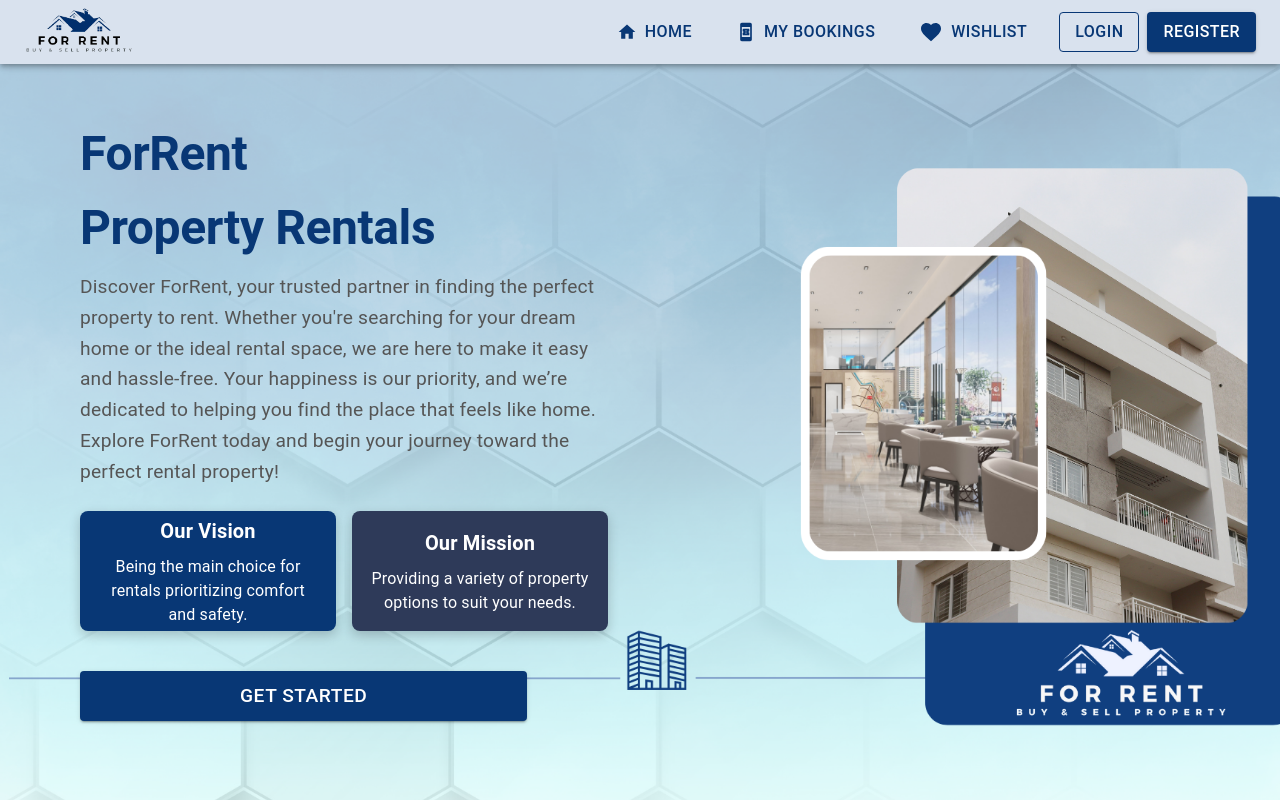
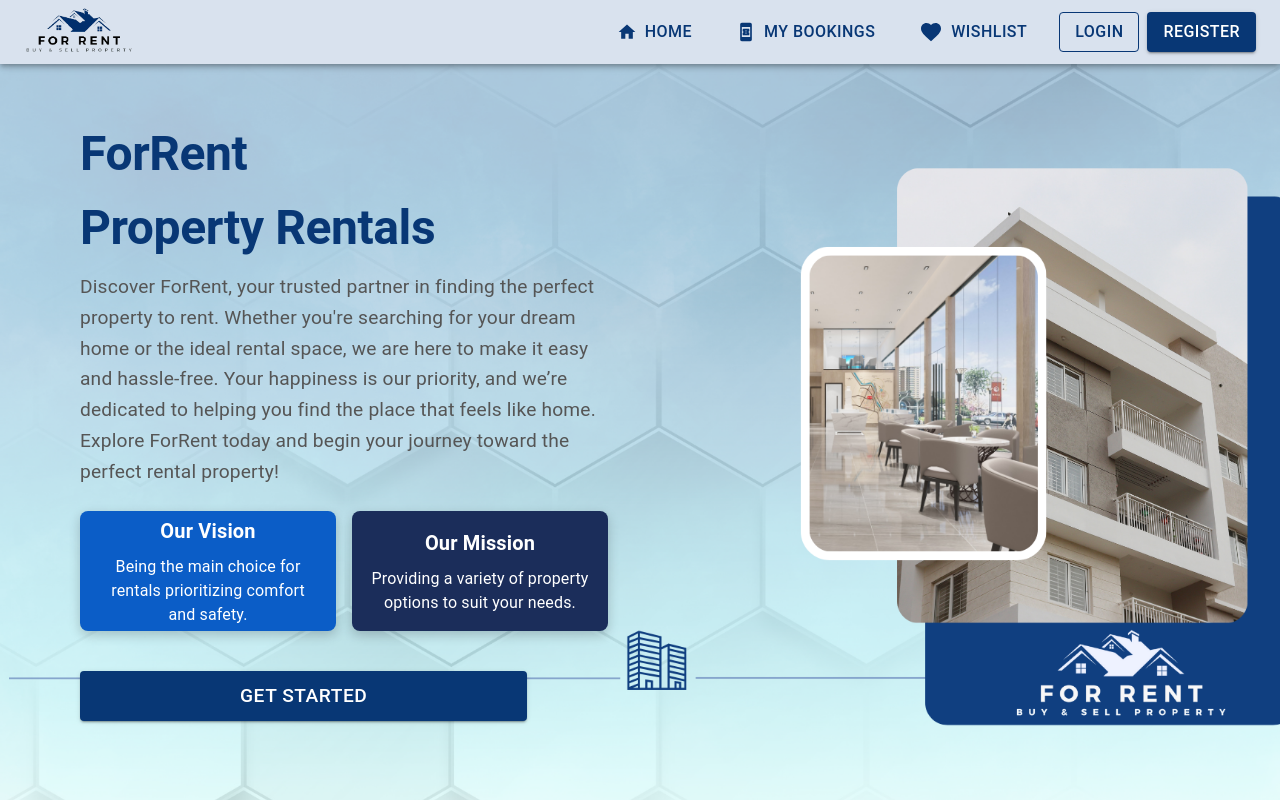
Before and after one commit to shreejanmdr/UiUx_220094, a React (Create React App) app in the folder frontend/: page / in a window 1280 px wide. Built offline with nearby package versions, Linux system fonts and the light colour scheme.

Commit message:
color changed

```diff
--- a/frontend/src/pages/landing/Landingpage.jsx
+++ b/frontend/src/pages/landing/Landingpage.jsx
@@ -74,7 +74,7 @@
                 <Grid item xs={12} sm={6}>
                   <Box
                     sx={{
-                      backgroundColor: "#083775",
+                      backgroundColor: "#0B5DC7FF",
                       color: "#fff",
                       padding: 2,
                       borderRadius: "8px",
@@ -98,7 +98,7 @@
                 <Grid item xs={12} sm={6}>
                   <Box
                     sx={{
-                      backgroundColor: "#2E3A59",
+                      backgroundColor: "#1B2D5AFF",
                       color: "#fff",
                       padding: 2,
                       borderRadius: "8px",
```
